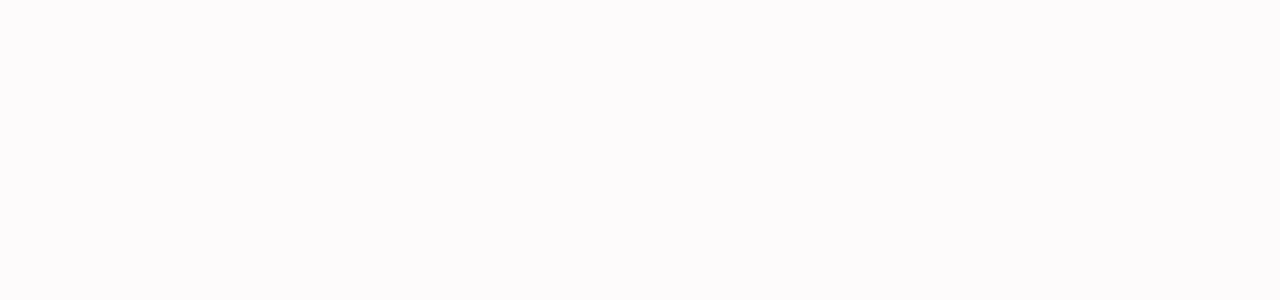
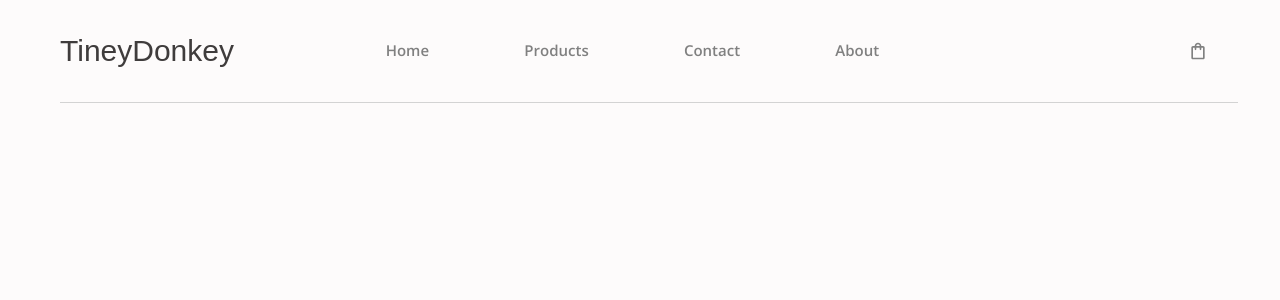
Before and after one commit to George-Agai/TineyDonkey, a React (Vite) app: page /ExpandedProduct in a window 1280 px wide. Before the commit this address had no page. Shown: the top 300 px of the page. Built offline with nearby package versions, Linux system fonts and the light colour scheme; a web font is replaced by a local one.

Commit message:
Expanded product navbar

```diff
--- a/src/App.jsx
+++ b/src/App.jsx
@@ -1,5 +1,6 @@
 import { BrowserRouter, Route, Routes } from 'react-router-dom';
 import LandingPage from './Pages/LandingPage'
+import ExpandedProduct from './Pages/ExpandedProduct';
 import './App.css'
 
 function App() {
@@ -9,8 +10,8 @@
       <BrowserRouter>
         <Routes>
           <Route path='/' element={<LandingPage />} />
-          {/* <Route path='/LoginPage' element={<LoginPage />} />
-          <Route path='/SignUpPage' element={<SignUpPage />} />
+           <Route path='/ExpandedProduct' element={<ExpandedProduct />} />
+          {/*<Route path='/SignUpPage' element={<SignUpPage />} />
           <Route path='/HomePage' element={<HomePage />} />
           <Route path='/CustomerProfilePage' element={<CustomerProfilePage />} />
           <Route path='/AvailableSellersPage' element={<AvailableSellersPage />} />
--- /dev/null
+++ b/src/Pages/ExpandedProduct.jsx
@@ -0,0 +1,42 @@
+import { useEffect, useState } from 'react'
+import { MdOutlineShoppingBag } from "react-icons/md";
+
+function ExpandedProduct() {
+    const [scrolling, setScrolling] = useState(false);
+
+    useEffect(() => {
+        const handleScroll = () => {
+            if (window.scrollY > 0) {
+                setScrolling(true);
+            } else {
+                setScrolling(false);
+            }
+        };
+
+        window.addEventListener('scroll', handleScroll);
+
+        return () => {
+            window.removeEventListener('scroll', handleScroll);
+        };
+    }, []);
+    return (
+        <div style={{ display: 'flex', flexDirection: 'column', alignItems: 'center', justifyContent: 'center', height: '150vh' }}>
+            <nav className={`navbar ${scrolling ? 'scrolled' : ''}`} style={{ border: 'none' }}>
+                <section className="flex-justify-content-space-between" style={{ borderBottom: scrolling? 'none' : '1px solid lightgrey' }}>
+                    <p>TineyDonkey</p>
+                    <ul>
+                        <li style={{ color: 'grey' }}>Home</li>
+                        <li style={{ color: 'grey' }}>Products</li>
+                        <li style={{ color: 'grey' }}>Contact</li>
+                        <li style={{ color: 'grey' }}>About</li>
+                    </ul>
+                    <div className='flex-justify-flex-end navbar-icon-div' style={{ width: '15%', paddingRight: '30px' }}>
+                        <MdOutlineShoppingBag style={{ color: 'grey', fontSize: '20px', float: 'right', cursor: 'pointer', marginLeft: '30px' }} />
+                    </div>
+                </section>
+            </nav>
+        </div>
+    )
+}
+
+export default ExpandedProduct
--- a/src/Pages/Grid.jsx
+++ b/src/Pages/Grid.jsx
@@ -1,3 +1,4 @@
+import { useNavigate } from "react-router-dom"
 import Attum from '../TineyDonkeyAssets/20231220_114516.jpg'
 import WinterSoldier from '../TineyDonkeyAssets/20231220_113933.jpg'
 import Teeny from '../TineyDonkeyAssets/20231220_114903.jpg'
@@ -7,6 +8,7 @@
 import Groot from '../TineyDonkeyAssets/20231220_112850.jpg'
 
 function Grid() {
+    const navigate = useNavigate()
     return (
         <div>
             <main>
@@ -16,7 +18,7 @@
                         <p className="min-content">Check out latest updates</p>
                     </div>
                     <div className="product-grid">
-                        <div className="card">
+                        <div className="card"  onClick={() => navigate('/ExpandedProduct')}>
                             <img src={Attum} alt="Attum" className="card__img" />
                             <div className="card__content flex-column-align-center">
                                 <h2 className="card__title">Lorem, ipsum dolor.</h2>
--- a/src/Pages/LandingPage.jsx
+++ b/src/Pages/LandingPage.jsx
@@ -1,7 +1,7 @@
 import { useNavigate } from "react-router-dom"
 import { useState, useEffect } from "react"
 import { MdOutlineShoppingBag } from "react-icons/md";
-import { FaRegUserCircle } from "react-icons/fa";
+// import { FaRegUserCircle } from "react-icons/fa";
 import tick from '../TineyDonkeyAssets/icon-quality.svg'
 import delivery from '../TineyDonkeyAssets/icon-delivery.svg'
 import warranty from '../TineyDonkeyAssets/icon-warranty.svg'
```
Also changed, not shown: src/index.css (line endings or trailing spaces).
